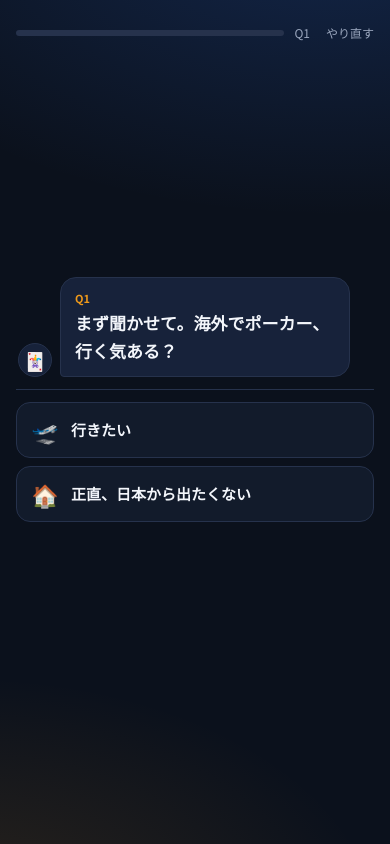
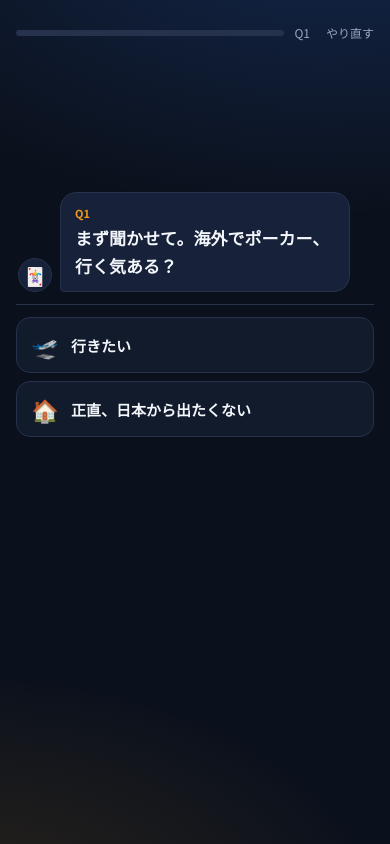
Before and after one commit to CLOViZ-inc/pokerqz-shindan-demo, a plain HTML site: page index.html in a window 390 px wide. Both pictures are taken after a click on the button "診断スタート". Drawn offline with Linux system fonts and the light colour scheme; a web font is replaced by a local one.

Commit message:
Quiz layout: fixed-height chat, options right below (consistent across phones)

```diff
--- a/index.html
+++ b/index.html
@@ -56,14 +56,14 @@ html.lock,html.lock body{height:100%;overflow:hidden}
 .note{font-size:11px;color:var(--muted);line-height:1.7;text-align:center;margin-top:14px}
 
 /* chat */
-.app.quiz{position:fixed;top:0;bottom:0;left:0;right:0;height:auto;min-height:0;padding-bottom:calc(16vh + env(safe-area-inset-bottom))} /* 指が届きやすいよう、選択肢の下に余白 */
+.app.quiz{position:fixed;top:0;bottom:0;left:0;right:0;height:auto;min-height:0;padding-bottom:calc(12px + env(safe-area-inset-bottom))} /* 画面に固定（iOS の X ブラウザで画面ごと動かないように） */
 .app.quiz .top{margin-bottom:10px}
 #s-quiz{min-height:0}
 .prog{display:flex;align-items:center;gap:10px;margin-bottom:6px;flex:none}
 .bar{flex:1;height:6px;border-radius:3px;background:var(--line);overflow:hidden}
 .bar i{display:block;height:100%;width:0;background:var(--blue);transition:width .4s}
 .prog small{font-size:12px;color:var(--muted);font-variant-numeric:tabular-nums;white-space:nowrap}
-.chat{flex:1;min-height:0;overflow-y:auto;overscroll-behavior:contain;display:flex;flex-direction:column;gap:10px;padding:14px 2px 12px;-webkit-mask-image:linear-gradient(transparent,#000 18px);mask-image:linear-gradient(transparent,#000 18px)}
+.chat{flex:none;height:clamp(150px,30vh,260px);min-height:0;overflow-y:auto;overscroll-behavior:contain;display:flex;flex-direction:column;gap:10px;padding:14px 2px 12px;-webkit-mask-image:linear-gradient(transparent,#000 18px);mask-image:linear-gradient(transparent,#000 18px)}
 .chat>:first-child{margin-top:auto}
 .msg{display:flex;gap:8px;align-items:flex-end;animation:pop .25s ease}
 @keyframes pop{from{opacity:0;transform:translateY(6px)}to{opacity:1;transform:none}}
@@ -80,7 +80,7 @@ html.lock,html.lock body{height:100%;overflow:hidden}
 .typing i{width:6px;height:6px;border-radius:50%;background:var(--muted);animation:blink 1s infinite}
 .typing i:nth-child(2){animation-delay:.15s}.typing i:nth-child(3){animation-delay:.3s}
 @keyframes blink{0%,100%{opacity:.25}50%{opacity:1}}
-.opts{flex:none;min-height:236px;display:flex;flex-direction:column;justify-content:flex-start;gap:8px;padding-top:12px;border-top:1px solid var(--line)}
+.opts{flex:1 1 auto;min-height:0 !important;overflow-y:auto;overscroll-behavior:contain;display:flex;flex-direction:column;justify-content:flex-start;gap:8px;padding:12px 0 calc(24px + 8vh);border-top:1px solid var(--line)} /* 質問の高さを固定し、選択肢はその真下から並べる。選択肢の数が変わっても1つ目の位置は動かない。下の余白は端末の大きさなりに空く */
 .opt{display:flex;align-items:center;gap:12px;width:100%;text-align:left;padding:11px 14px;min-height:52px;border-radius:14px;background:var(--bg2);border:1.5px solid var(--line);font-size:15px;font-weight:700;transition:transform .08s,border-color .15s;animation:pop .25s ease}
 .opt:hover{border-color:var(--blue)}
 .opt:active{transform:scale(.98)}
```
